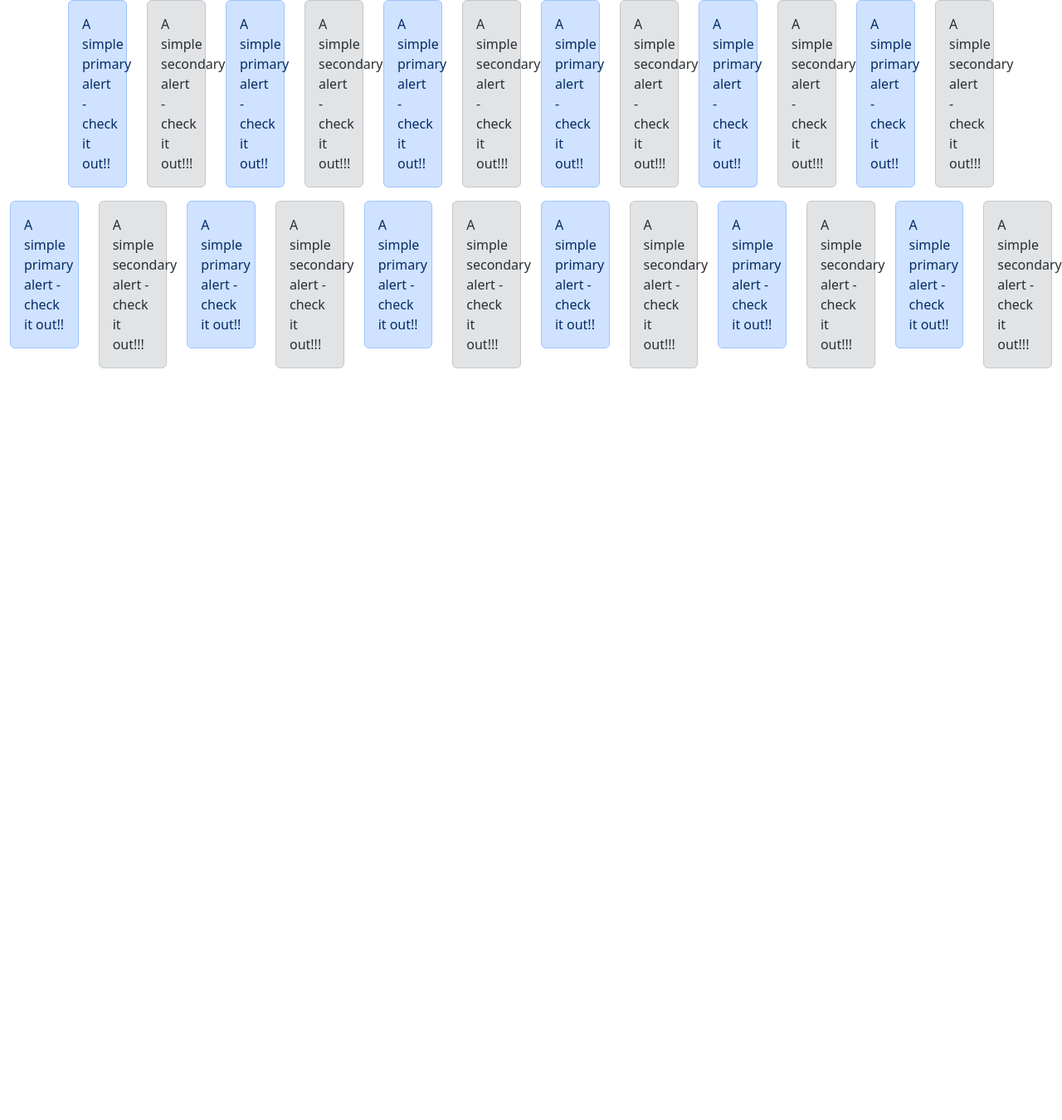
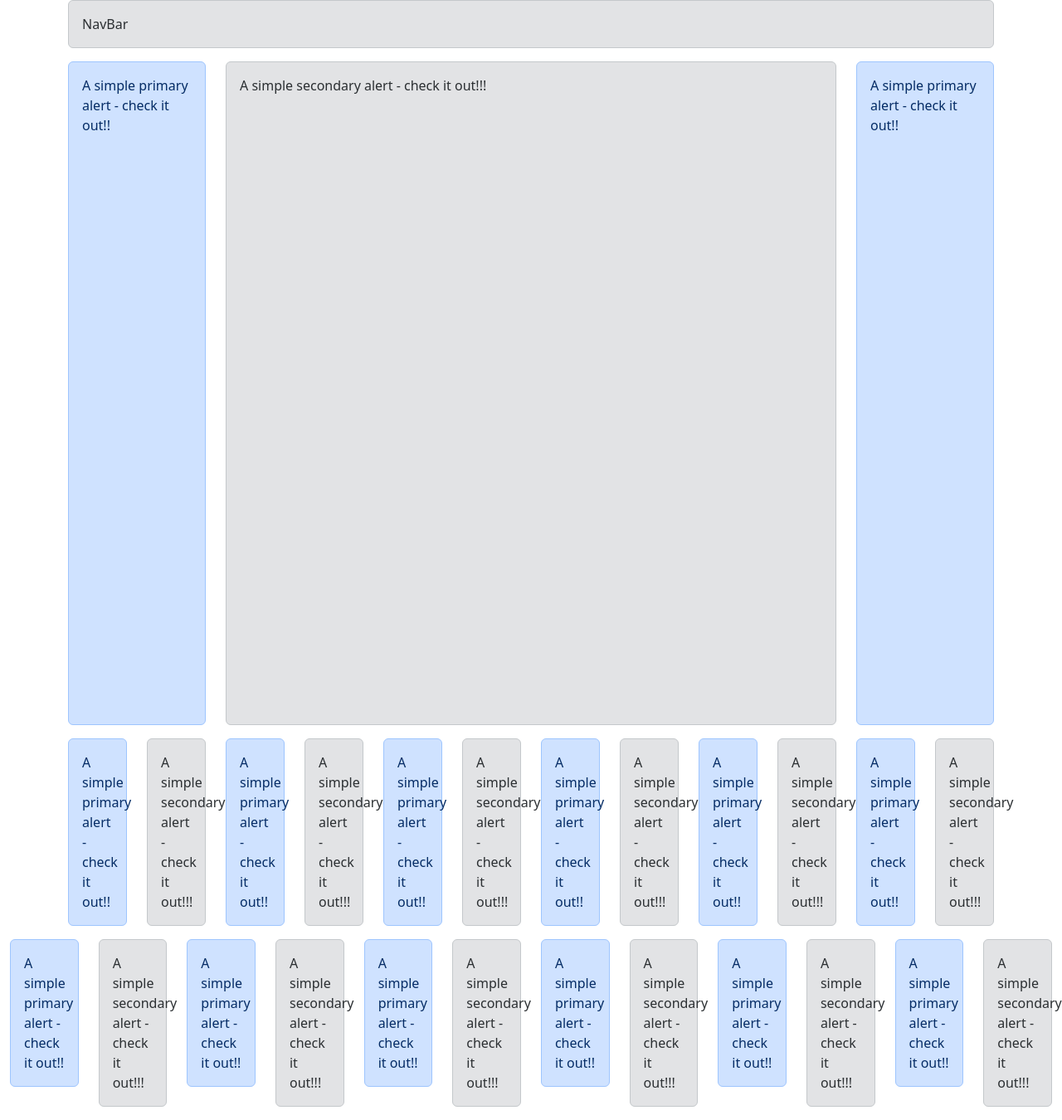
Before and after one commit to Fabio-R-Moraes/django_ecommerce, a Django app: page /bootstrap/ in a window 1280 px wide. Shown: the whole page at 83% size. Before the commit the page ends 800 px from the top, so only its background shows below. Run offline with Django 5.2, Linux system fonts and the light colour scheme; some libraries are stand-ins or nearby versions.

Commit message:
Tutorial Bootstrap 03

```diff
--- a/templates/bootstrap/example.html
+++ b/templates/bootstrap/example.html
@@ -7,6 +7,32 @@
     <link href="https://cdn.jsdelivr.net/npm/bootstrap@5.3.3/dist/css/bootstrap.min.css" rel="stylesheet" integrity="sha384-QWTKZyjpPEjISv5WaRU9OFeRpok6YctnYmDr5pNlyT2bRjXh0JMhjY6hW+ALEwIH" crossorigin="anonymous">
   </head>
   <body>
+    <div class="container">
+      <div class="row">
+        <div class="col-12">
+          <div class="alert alert-secondary" role="alert">
+            NavBar
+          </div>
+        </div>
+      </div>
+      <div class="row">
+        <div class="col-2">
+          <div class="alert alert-primary" role="alert" style="min-height: 800px;">
+            A simple primary alert - check it out!!
+          </div>
+        </div>
+        <div class="col-8">
+          <div class="alert alert-secondary" role="alert" style="min-height: 800px;">
+            A simple secondary alert - check it out!!!
+          </div>
+        </div>
+        <div class="col-2">
+          <div class="alert alert-primary" role="alert" style="min-height: 800px;">
+            A simple primary alert - check it out!!
+          </div>
+        </div>
+      </div>
+    </div>
     <div class="container">
       <div class="row">
         <div class="col-1">
```
